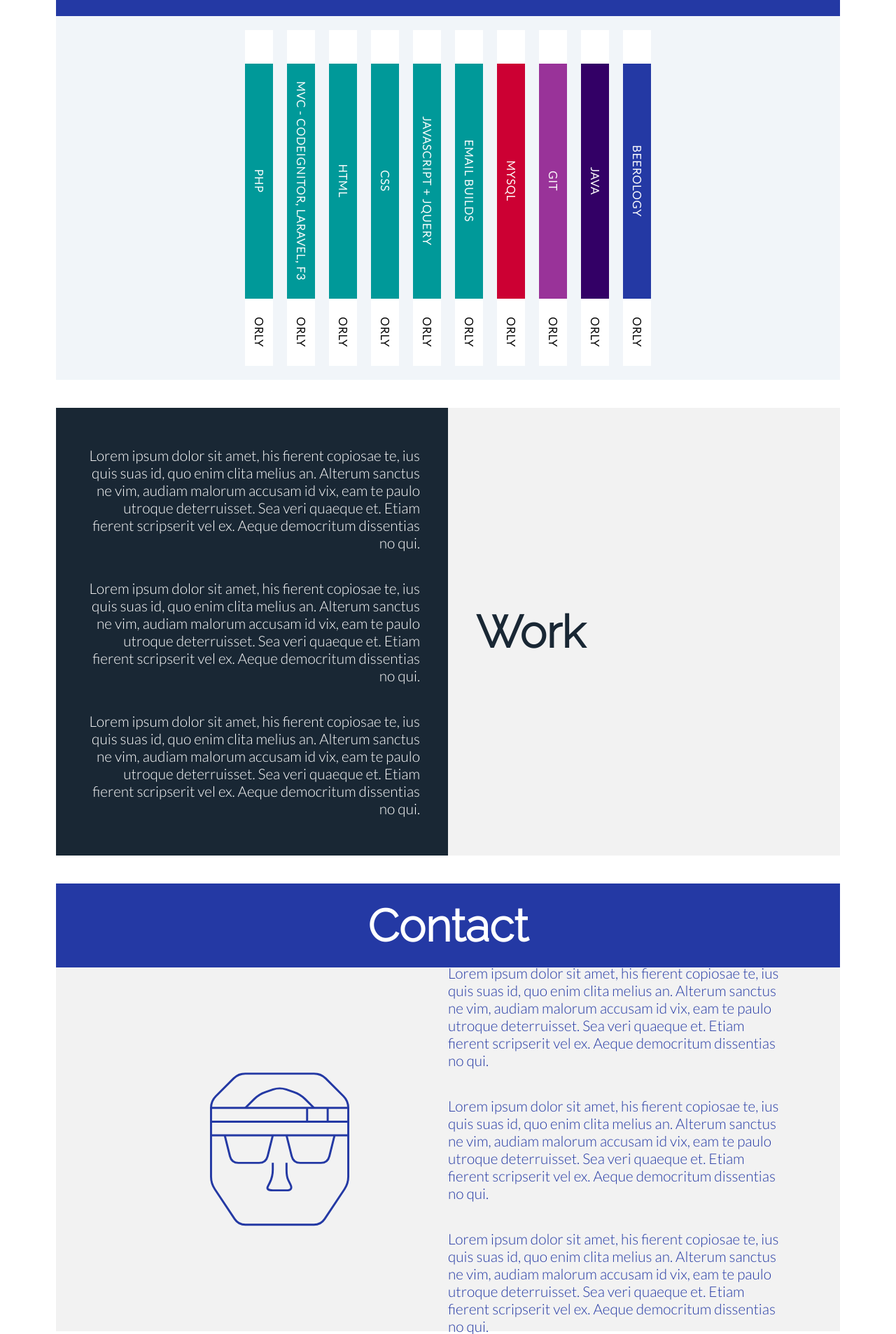
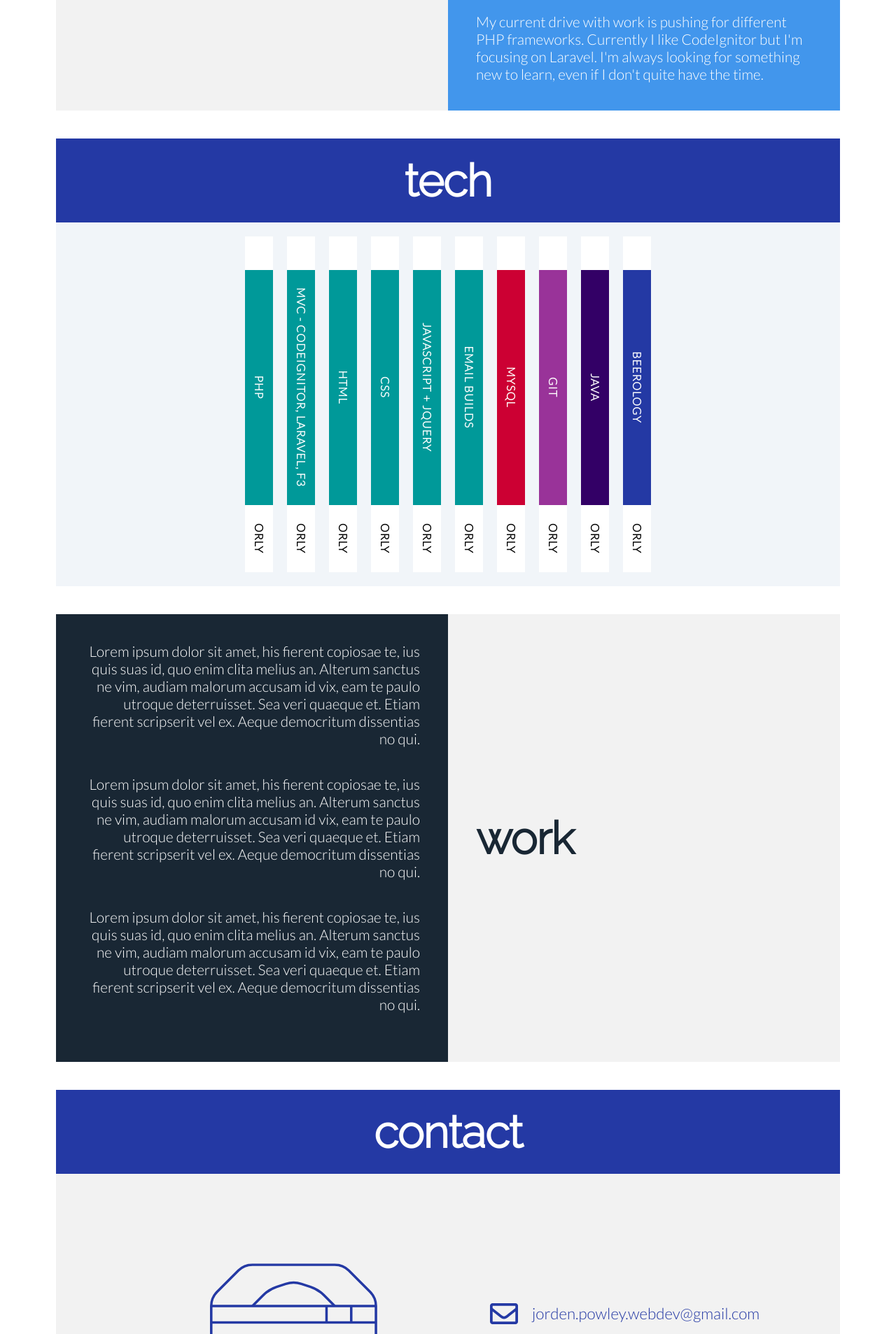
Before and after one commit to JordenPowleyWebDev/Jorden-WebDev, a PHP site: page / in a window 1280 px wide. Shown: the part 2217-4124 px from the top of the page at 70% size. Run offline with PHP 8.4, Linux system fonts and the light colour scheme; some libraries are stand-ins or nearby versions.

Commit message:
Text input. Screen size changing overlay.

```diff
--- a/public/css/main.css
+++ b/public/css/main.css
@@ -135,8 +135,8 @@ section .lower_section .left_section, section .lower_section .right_section{
 }
 
 .portrait_image{
-    width: 50%;
-    max-width: 200px;
+    width: 60%;
+    max-width: 240px;
     display: block;
     position: absolute;
     top: 50%;
@@ -165,10 +165,11 @@ section .lower_section .right_section .col_floater{
 .title{
     font-family: 'Raleway', sans-serif;
     font-size: 4rem;
-    text-transform: capitalize;
+    text-transform: lowercase;
     text-align: right;
     cursor: default;
     user-select: none;
+    letter-spacing: -1px;
 }
 
 section .left_section .title{
@@ -203,6 +204,15 @@ section .upper_section .title{
     left: 50%;
     -webkit-transform: translate(-50%, -50%);
     transform: translate(-50%, -50%);
+}
+
+@media screen and (max-width: 1300px){
+    .col_floater{
+        position: relative;
+        top: initial;
+        left: initial;
+        transform: initial;
+    }
 }
 
 @media screen and (max-width: 1100px){
@@ -246,6 +256,10 @@ section .upper_section .title{
 
     section .text_block{
         width: 70%;
+    }
+
+    section .lower_section .left_section p{
+        text-align: left;
     }
 }
 
@@ -416,7 +430,9 @@ header{
     top: 50%;
     left: 10px;
     transform: translateY(-50%);
-    text-transform: uppercase;
+    font-size: 1.4rem;
+    text-transform: lowercase;
+    letter-spacing: -1px;
     cursor: pointer;
     user-select: none;
     opacity: 0;
@@ -936,3 +952,188 @@ section#hero_section .left_section, section#hero_section .right_section{
 /* -----------Contact Section Styling----------- */
 /* --------------------------------------------- */
 /* --------------------------------------------- */
+#contact_section .lower_section{
+    padding-right: 0px;
+}
+
+.contact_item{
+    width: 100%;
+    height: 40px;
+    display: block;
+    position: relative;
+    margin-top: 20px;
+    margin-bottom: 20px;
+}
+
+.contact_item i{
+    width: 40px;
+    height: 40px;
+    display: block;
+    position: relative;
+    float: left;
+    margin-left: 20px;
+    margin-right: 20px;
+    font-size: 40px;
+    text-align: center;
+    line-height: 40px;
+}
+
+.contact_item a, .contact_item a:active, .contact_item a:visited{
+    height: auto;
+    display: block;
+    position: relative;
+    float: left;
+    font-size: 1.4rem;
+    text-align: left;
+    text-transform: lowercase;
+    text-decoration: none;
+    line-height: 40px;
+    cursor: pointer;
+}
+
+@media screen and (max-width: 1300px){
+    #contact_section .col_floater{
+        position: absolute;
+        top: 50%;
+        -webkit-transform: translateY(-50%);
+        transform: translateY(-50%);
+    }
+}
+
+@media screen and (max-width: 1100px){
+    .contact_item i{
+        margin-left: 0px;
+        margin-right: 20px;
+        font-size: 30px;
+    }
+
+    .contact_item a, .contact_item a:active, .contact_item a:visited{
+        font-size: 1.2rem;
+    }
+}
+
+@media screen and (max-width: 1000px){
+    #contact_section .lower_section{
+        padding-right: 40px;
+    }
+
+    #contact_section .col_floater{
+        width: 60%;
+        min-width: 350px;
+        position: relative;
+        top: initial;
+        -webkit-transform: initial;
+        transform: initial;
+        margin-left: auto;
+        margin-right: auto;
+    }
+}
+
+@media screen and (max-width: 400px){
+    #contact_section .col_floater{
+        width: 100%;
+        min-width: 0px;
+    }
+
+    .contact_item{
+        height: auto;
+    }
+
+    .contact_item i{
+        width: 100%;
+    }
+
+    .contact_item a, .contact_item a:active, .contact_item a:visited{
+        width: 100%;
+        text-align: center;
+    }
+}
+
+/* --------------------------------------------- */
+/* --------------------------------------------- */
+/* ------------Sneaky Overlay Styling----------- */
+/* --------------------------------------------- */
+/* --------------------------------------------- */
+#resizing_overlay{
+    width: 100%;
+    height: 100vh;
+    z-index: 1000;
+    display: block;
+    position: fixed;
+    top: -100vh;
+    left: 0;
+    overflow: hidden;
+    pointer-events: none;
+}
+
+#resizing_overlay.active{
+    top: 0;
+    pointer-events: auto;
+}
+
+#resizing_overlay .overlay_wrapper{
+    width: 100vw;
+    display: block;
+    position: relative;
+    padding: 80px;
+}
+
+#resizing_overlay .overflow_image{
+    width: 30%;
+    display: block;
+    position: relative;
+    margin-left: auto;
+    margin-right: auto;
+    margin-bottom: 40px;
+    -webkit-transition: initial;
+    transition: initial;
+}
+
+#resizing_overlay .overflow_title{
+    width: 100%;
+    display: block;
+    position: relative;
+    margin-bottom: 40px;
+    font-size: 3rem;
+    text-align: center;
+    text-transform: lowercase;
+    -webkit-transition: initial;
+    transition: initial;
+}
+
+#resizing_overlay .overflow_text{
+    width: 100%;
+    display: block;
+    position: relative;
+    margin-bottom: 40px;
+    font-size: 2rem;
+    text-align: center;
+    -webkit-transition: initial;
+    transition: initial;
+}
+
+@media screen and (max-width: 1000px){
+    #resizing_overlay .overflow_image{
+        width: 50%;
+    }
+}
+
+@media screen and (max-width: 650px){
+    #resizing_overlay .overlay_wrapper{
+        padding: 20px;
+    }
+
+    #resizing_overlay .overflow_title{
+        font-size: 2rem;
+    }
+
+    #resizing_overlay .overflow_text{
+        font-size: 1.5rem;
+    }
+}
+
+@media screen and (max-width: 350px){
+    #resizing_overlay .overflow_image{
+        width: 50%;
+    }
+}
--- a/public/index.php
+++ b/public/index.php
@@ -14,8 +14,9 @@
 
     <title>Jorden Powley</title>
 
-    <link rel="shortcut icon" href="favicon.ico" type="image/vnd.microsoft.icon">
+    <link rel="icon" type="image/png" href="media/favicon.png" sizes="16x16">
     <link href="https://fonts.googleapis.com/css?family=Lato:300|Raleway:300" rel="stylesheet">
+    <link rel="stylesheet" href="https://use.fontawesome.com/releases/v5.0.10/css/all.css" integrity="sha384-+d0P83n9kaQMCwj8F4RJB66tzIwOKmrdb46+porD/OvrJ+37WqIM7UoBtwHO6Nlg" crossorigin="anonymous">
     <link rel="stylesheet" href="/css/main.css" type="text/css">
 
     <script src="//ajax.googleapis.com/ajax/libs/jquery/1.7.2/jquery.min.js" type="text/javascript"></script>
@@ -41,5 +42,12 @@
     <?php include "partials/_work.php"; ?>
     <?php include "partials/_contact.php"; ?>
 </div>
+<div id="resizing_overlay" class="dark_blue_back">
+    <div class="overlay_wrapper">
+        <img src="media/baseball_white.svg" class="overflow_image">
+        <div class="overflow_title white_text">Woah There!!</div>
+        <div class="overflow_text white_text">What're you tring to prove?</div>
+    </div>
+</div>
 </body>
 </html>
--- a/public/js/main.js
+++ b/public/js/main.js
@@ -10,6 +10,8 @@
 // ------------------------------------------------
 var originalScreenWidth = $(window).width();
 var originalScreenHeight = $(window).height();
+var originalRatio = originalScreenWidth / originalScreenHeight;
+
 var screenHeight = originalScreenHeight;
 var screenWidth = originalScreenWidth;
 var sectionTitles = [];
@@ -104,6 +106,27 @@ function screenDimensions(){
     viewportUpper = (screenHeight / 100) * 40;
     viewportMid = (screenHeight / 100) * 50;
     viewportLower = (screenHeight / 100) * 60;
+
+    // Calculate the new ratio
+    var newRatio = screenWidth / screenHeight;
+
+    // See if new ratio is within 10% of the original
+    var lowerPerc = originalRatio * 0.9;
+    var upperPerc = originalRatio * 1.1;
+    console.log("----------------");
+    console.log(originalRatio);
+    console.log(lowerPerc);
+    console.log(newRatio);
+    console.log(upperPerc);
+    console.log("----------------");
+    if((lowerPerc <= newRatio) && (newRatio <= upperPerc)){
+        // Ratio changed back -> Open overlay
+        closeOverlay();
+
+    } else{
+        // Ratio changed back
+        openOverlay();
+    }
 }
 
 /**
@@ -274,3 +297,23 @@ function navigate(navItem){
         scrollTop: $(target).offset().top - 80
     }, 1500);
 }
+
+// ------------------------------------------------
+// ---------------Overlay Functions----------------
+// ------------------------------------------------
+
+/**
+ * openOverlay()
+ * @desc - Opens the overlay after a screen ratio change
+ */
+function openOverlay(){
+    $('#resizing_overlay').addClass('active');
+}
+
+/**
+ * closeOverlay()
+ * @desc - Closes the overlay after a screen ratio change
+ */
+function closeOverlay() {
+    $('#resizing_overlay').removeClass('active');
+}
--- a/public/partials/_bio.php
+++ b/public/partials/_bio.php
@@ -3,14 +3,15 @@
         <h3 class="title white_text">Bio</h3>
     </div>
     <div class="lower_section pale_blue_back">
-        <div class="left_section">
+        <div class="right_section">
             <img src="media/hatless_192734.svg" class="portrait_image">
         </div>
-        <div class="right_section">
+        <div class="left_section">
             <div class="col_floater">
-                <p class="dark_blue_text">Lorem ipsum dolor sit amet, his fierent copiosae te, ius quis suas id, quo enim clita melius an. Alterum sanctus ne vim, audiam malorum accusam id vix, eam te paulo utroque deterruisset. Sea veri quaeque et. Etiam fierent scripserit vel ex. Aeque democritum dissentias no qui.</p>
-                <p class="dark_blue_text">Lorem ipsum dolor sit amet, his fierent copiosae te, ius quis suas id, quo enim clita melius an. Alterum sanctus ne vim, audiam malorum accusam id vix, eam te paulo utroque deterruisset. Sea veri quaeque et. Etiam fierent scripserit vel ex. Aeque democritum dissentias no qui.</p>
-                <p class="dark_blue_text">Lorem ipsum dolor sit amet, his fierent copiosae te, ius quis suas id, quo enim clita melius an. Alterum sanctus ne vim, audiam malorum accusam id vix, eam te paulo utroque deterruisset. Sea veri quaeque et. Etiam fierent scripserit vel ex. Aeque democritum dissentias no qui.</p>
+                <p class="dark_blue_text">I'm Jorden Powley. A web developer currently based in the Midlands area. Let's talk about me before I go full work on this.</p>
+                <p class="dark_blue_text">Like everyone else most of my time is spent at work... or going to work... or coming home from work... However when I'm not doing either of those, I'm usually doing something else. Except learning proper sentence structure.</p>
+                <p class="dark_blue_text">I go running and to the gym regularly, I'm compulsively clean and 80% of my waking time I'm listening to music. House, Grime, Classical, Jazz. Quite eclectic. I currently spend some of my time recreationally coding. Usually on my own project, some of which I complete after competing with my own high standards.</p>
+                <p class="dark_blue_text">As a footnote I've been told I can organise a monster of a pub crawl.</p>
             </div>
         </div>
         <div class="clearfix"></div>
--- a/public/partials/_contact.php
+++ b/public/partials/_contact.php
@@ -8,9 +8,21 @@
         </div>
         <div class="right_section">
             <div class="col_floater">
-                <p class="mid_blue_text">Lorem ipsum dolor sit amet, his fierent copiosae te, ius quis suas id, quo enim clita melius an. Alterum sanctus ne vim, audiam malorum accusam id vix, eam te paulo utroque deterruisset. Sea veri quaeque et. Etiam fierent scripserit vel ex. Aeque democritum dissentias no qui.</p>
-                <p class="mid_blue_text">Lorem ipsum dolor sit amet, his fierent copiosae te, ius quis suas id, quo enim clita melius an. Alterum sanctus ne vim, audiam malorum accusam id vix, eam te paulo utroque deterruisset. Sea veri quaeque et. Etiam fierent scripserit vel ex. Aeque democritum dissentias no qui.</p>
-                <p class="mid_blue_text">Lorem ipsum dolor sit amet, his fierent copiosae te, ius quis suas id, quo enim clita melius an. Alterum sanctus ne vim, audiam malorum accusam id vix, eam te paulo utroque deterruisset. Sea veri quaeque et. Etiam fierent scripserit vel ex. Aeque democritum dissentias no qui.</p>
+                <div class="contact_item">
+                    <i class="far fa-envelope mid_blue_text"></i>
+                    <a href="mailto:jorden.powley.webdev@gmail.com" class="mid_blue_text">jorden.powley.webdev@gmail.com</a>
+                    <div class="clearfix"></div>
+                </div>
+                <div class="contact_item">
+                    <i class="fas fa-mobile-alt mid_blue_text"></i>
+                    <a class="mid_blue_text">Email Only For Now Please</a>
+                    <div class="clearfix"></div>
+                </div>
+                <div class="contact_item">
+                    <i class="fab fa-github mid_blue_text"></i>
+                    <a href="https://github.com/JordenPowleyWebDev" class="mid_blue_text">JordenPowleyWebDev</a>
+                    <div class="clearfix"></div>
+                </div>
             </div>
         </div>
         <div class="clearfix"></div>
--- a/public/partials/_experience.php
+++ b/public/partials/_experience.php
@@ -1,12 +1,13 @@
-<section id="exp_section" data-title="Exp">
+<section id="exp_section" class="pale_grey_back" data-title="Exp">
     <div class="left_section pale_grey_back title_block">
         <h3 class="title light_blue_text">Exp</h3>
     </div>
     <div class="right_section light_blue_back text_block">
         <div class="col_floater">
-            <p class="white_text">Lorem ipsum dolor sit amet, his fierent copiosae te, ius quis suas id, quo enim clita melius an. Alterum sanctus ne vim, audiam malorum accusam id vix, eam te paulo utroque deterruisset. Sea veri quaeque et. Etiam fierent scripserit vel ex. Aeque democritum dissentias no qui.</p>
-            <p class="white_text">Lorem ipsum dolor sit amet, his fierent copiosae te, ius quis suas id, quo enim clita melius an. Alterum sanctus ne vim, audiam malorum accusam id vix, eam te paulo utroque deterruisset. Sea veri quaeque et. Etiam fierent scripserit vel ex. Aeque democritum dissentias no qui.</p>
-            <p class="white_text">Lorem ipsum dolor sit amet, his fierent copiosae te, ius quis suas id, quo enim clita melius an. Alterum sanctus ne vim, audiam malorum accusam id vix, eam te paulo utroque deterruisset. Sea veri quaeque et. Etiam fierent scripserit vel ex. Aeque democritum dissentias no qui.</p>
+            <p class="white_text">Currently I work for Zonal Marketing Technologies as an agency member. Being a member of an agency I have become used to dealing with fast turnaround of work and the high volume of work. </p>
+            <p class="white_text">Projects I've worked on have been vastly varying in scale. Most of these project I write in PHP, smaller project usually are in a procedural architecture, larger projects in an OOP architecture. I try to write most of my code in an easy to read componentised manner, so that I can rip elements out when I need them later.</p>
+            <p class="white_text">Part of my frontend job is to build marketing emails. This sounds easy. Nope. A regular web developer will only have to build for standardized browsers. Email clients, not to name any (Outlook, Gmail), don't like to follow web standards forcing us to follow conventions from yesteryear.</p>
+            <p class="white_text">My current drive with work is pushing for different PHP frameworks. Currently I like CodeIgnitor but I'm focusing on Laravel. I'm always looking for something new to learn, even if I don't quite have the time.</p>
         </div>
     </div>
     <div class="clearfix"></div>
```
Also changed, not shown: public/media/favicon.png (added).
